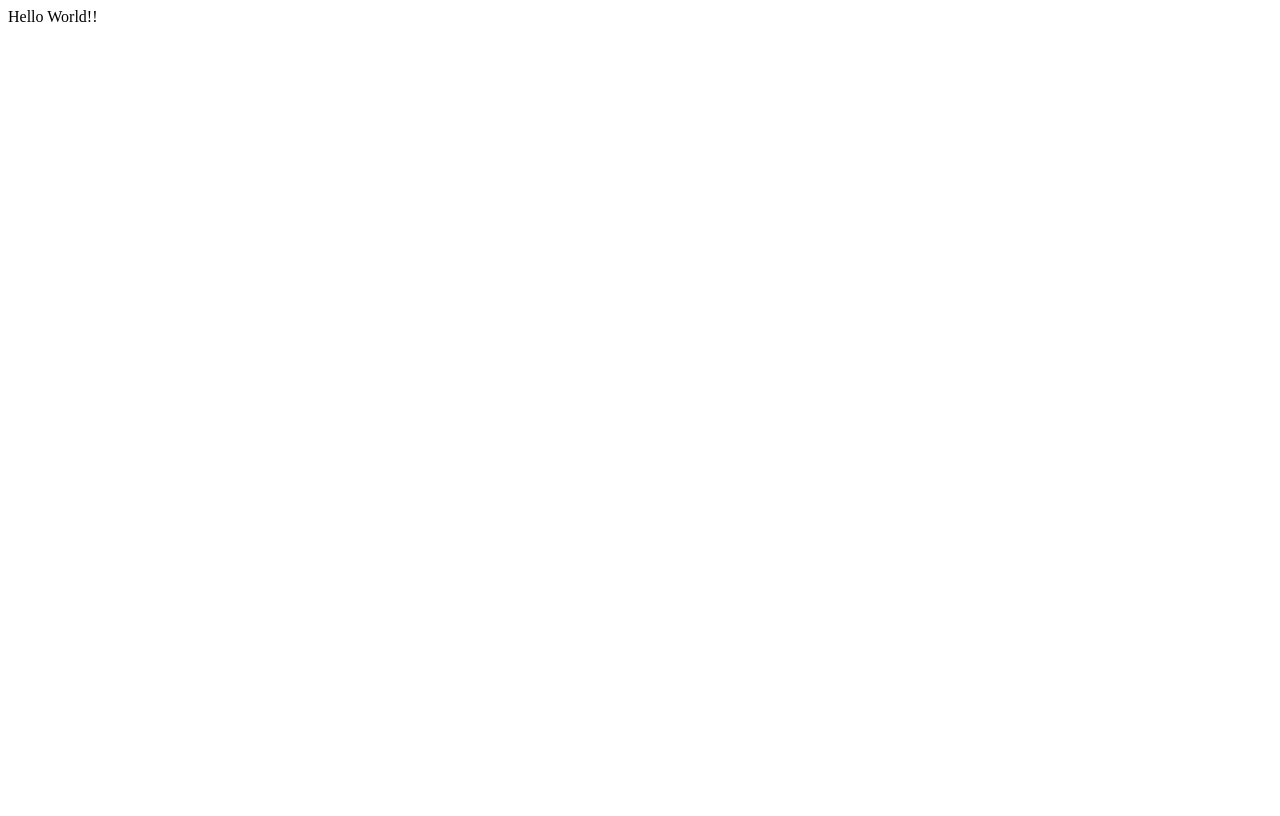
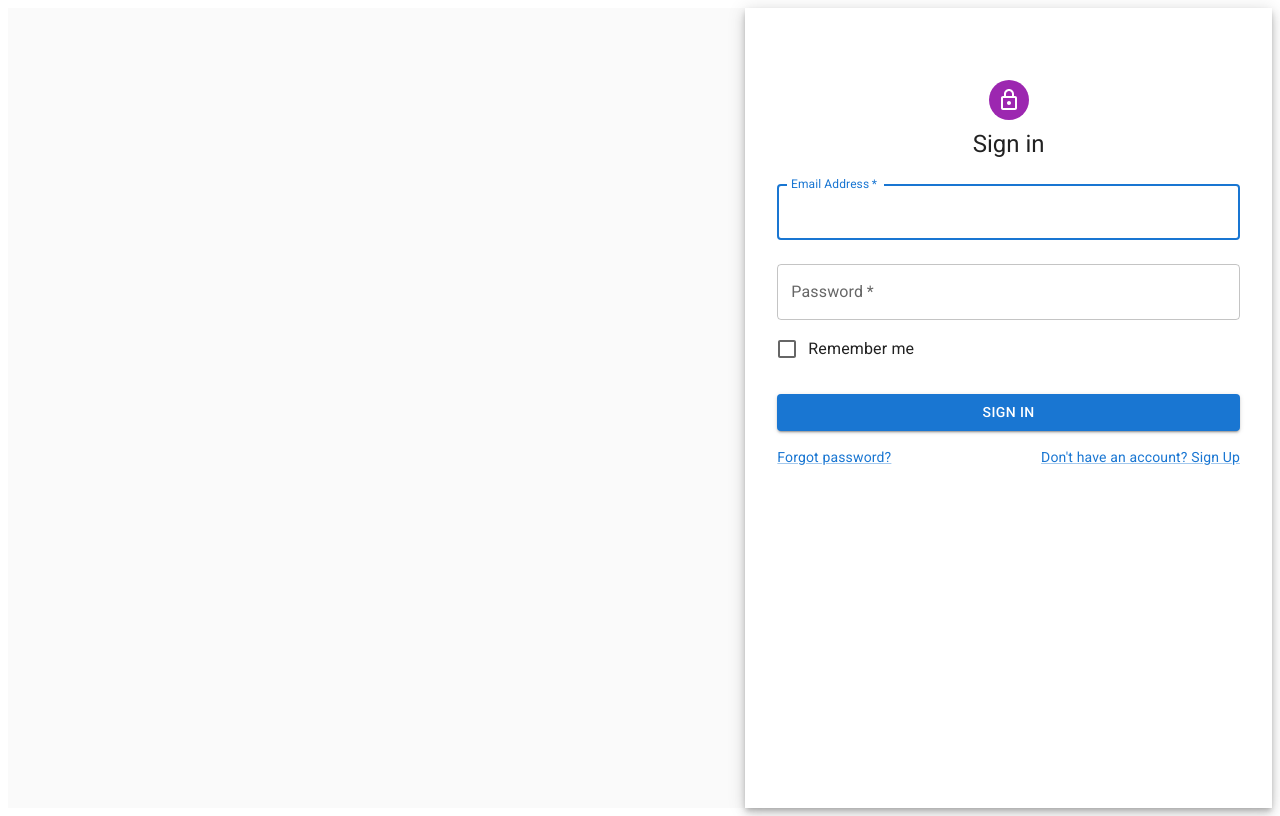
Before and after one commit to nakajima97/next-simple-ai-chat, a Next.js app: page / in a window 1280 px wide. Built offline with nearby package versions, Linux system fonts and the light colour scheme.

Commit message:
#1 ログイン画面の静的バージョン作成

```diff
--- a/src/pages/_app.tsx
+++ b/src/pages/_app.tsx
@@ -4,7 +4,6 @@ import '@fontsource/roboto/400.css';
 import '@fontsource/roboto/500.css';
 import '@fontsource/roboto/700.css';
 
-
 export default function App({ Component, pageProps }: AppProps) {
 	return <Component {...pageProps} />;
 }
--- a/src/pages/index.tsx
+++ b/src/pages/index.tsx
@@ -1,5 +1,111 @@
-import { Button } from "@mui/material";
+import LockOutlinedIcon from '@mui/icons-material/LockOutlined';
+import {
+	Avatar,
+	Box,
+	Button,
+	Checkbox,
+	FormControlLabel,
+	Grid,
+	Link,
+	Paper,
+	TextField,
+	Typography,
+} from '@mui/material';
 
 export default function Home() {
-	return <main>Hello World!!</main>;
+	const handleSubmit = (event: React.FormEvent<HTMLFormElement>) => {
+		console.log('submit');
+	};
+
+	return (
+		<Grid container component="main" sx={{ height: '100vh' }}>
+			<Grid
+				item
+				xs={false}
+				sm={4}
+				md={7}
+				sx={{
+					// 背景を指定するときは以下を使う
+					// backgroundImage:
+					// 	'url("/static/images/templates/templates-images/sign-in-side-bg.png")',
+
+					backgroundColor: (t) =>
+						t.palette.mode === 'light'
+							? t.palette.grey[50]
+							: t.palette.grey[900],
+					backgroundSize: 'cover',
+					backgroundPosition: 'left',
+				}}
+			/>
+			<Grid item xs={12} sm={8} md={5} component={Paper} elevation={6} square>
+				<Box
+					sx={{
+						my: 8,
+						mx: 4,
+						display: 'flex',
+						flexDirection: 'column',
+						alignItems: 'center',
+					}}
+				>
+					<Avatar sx={{ m: 1, bgcolor: 'secondary.main' }}>
+						<LockOutlinedIcon />
+					</Avatar>
+					<Typography component="h1" variant="h5">
+						Sign in
+					</Typography>
+					<Box
+						component="form"
+						noValidate
+						onSubmit={handleSubmit}
+						sx={{ mt: 1 }}
+					>
+						<TextField
+							margin="normal"
+							required
+							fullWidth
+							id="email"
+							label="Email Address"
+							name="email"
+							autoComplete="email"
+							autoFocus
+						/>
+						<TextField
+							margin="normal"
+							required
+							fullWidth
+							name="password"
+							label="Password"
+							type="password"
+							id="password"
+							autoComplete="current-password"
+						/>
+						<FormControlLabel
+							control={<Checkbox value="remember" color="primary" />}
+							label="Remember me"
+						/>
+						<Button
+							type="submit"
+							fullWidth
+							variant="contained"
+							sx={{ mt: 3, mb: 2 }}
+						>
+							Sign In
+						</Button>
+						<Grid container>
+							<Grid item xs>
+								<Link href="#" variant="body2">
+									Forgot password?
+								</Link>
+							</Grid>
+							<Grid item>
+								<Link href="#" variant="body2">
+									{"Don't have an account? Sign Up"}
+								</Link>
+							</Grid>
+						</Grid>
+					</Box>
+				</Box>
+			</Grid>
+		</Grid>
+	);
 }
```
